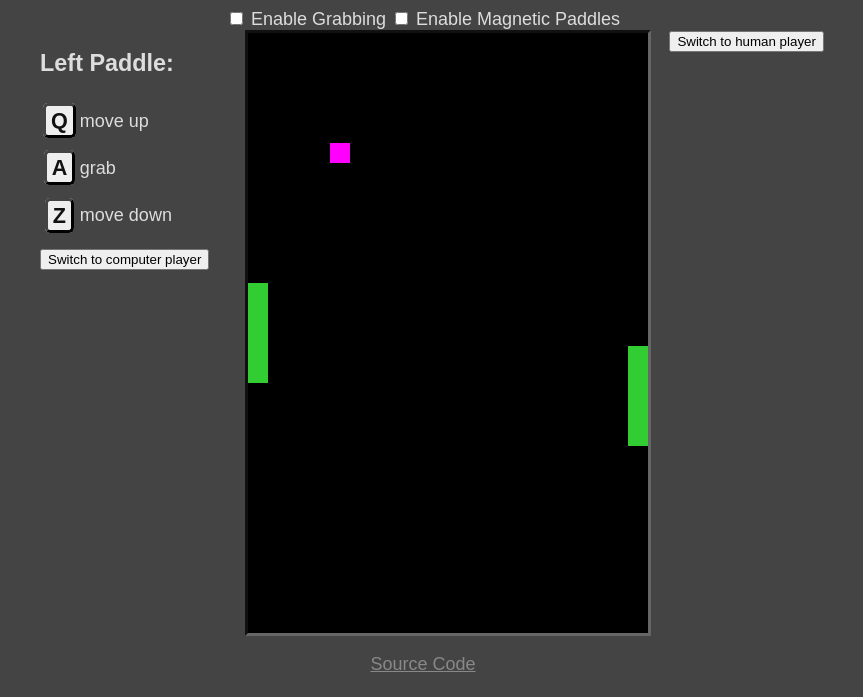
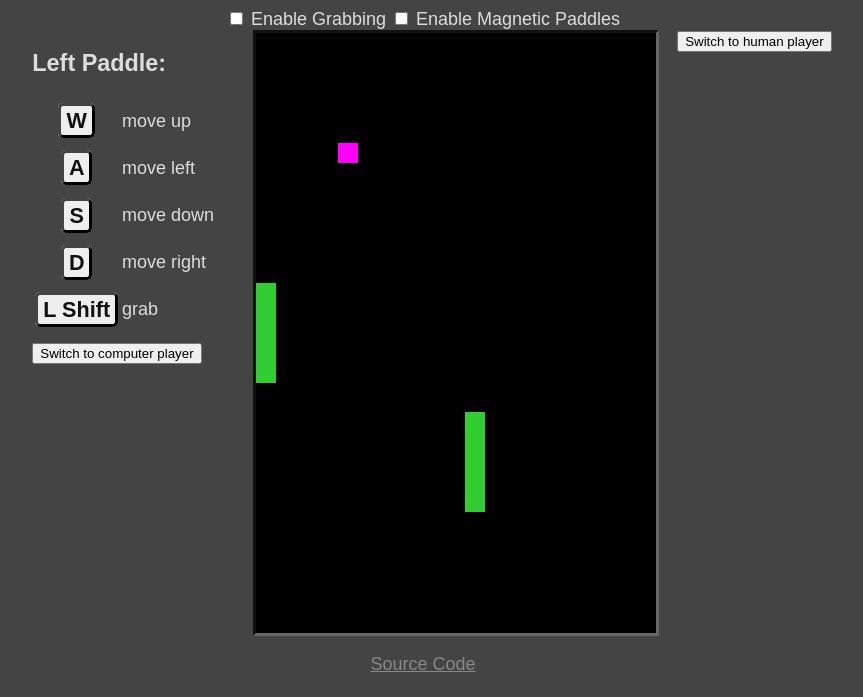
Before and after one commit to linusrachlis/the-pong-variations, a website built with Vite: page index.html in a window 1280 px wide. Shown: the part 103-800 px from the top of the page, without its empty margins (217-1080 px from the left). Built offline with nearby package versions, Linux system fonts and the light colour scheme.

Commit message:
Integrate 2D movement game mode (#12)
* Improve UI

* Gravity pong!

* Merge gravity/moving mechanics

Paddles now pull iff moving

* Add link to src code

* Add sublime project file

* V1 AI (but hard-coded to right paddle)

* AI can now take (n)either side, or both - user's choice

* V1 of 2D movement, but terrible AI

AI currently just moves back and forth on the X axis in a cycle,
in addition to its somewhat more intelligent Y-axis movement.
A sensible algorithm now seems much harder in 2 dimensions.

* Move TODOs to a new README.md file

* Slightly improve 2D movement AI

Now it randomly chooses moves instead of always in the same sequence.

Also, fixed a bug where the puck could get squashed between the
paddles in the centre and pop out the left side. (You just can't move
all the way to the centre. :P)

* Modernize magnet ai 2d move branch

* Remove unused vars and imports

* fix: puck being grabbed doesn't stop input tick

This was definitely a symptom of too much OOP...

* fix: actually obey magnetic mode setting

```diff
--- a/index.html
+++ b/index.html
@@ -1,7 +1,7 @@
 <!DOCTYPE html>
 <html>
 <head>
-    <title>Gravity Pong</title>
+    <title>The Pong Variations</title>
     <style>
     body {
         background-color: #444;
@@ -65,16 +65,24 @@
                 <h2>Left Paddle:</h2>
                 <table>
                     <tr>
-                        <th><span class=key>Q</span></th>
+                        <th><span class=key>W</span></th>
                         <td>move up</td>
                     </tr>
                     <tr>
                         <th><span class=key>A</span></th>
-                        <td>grab</td>
+                        <td>move left</td>
                     </tr>
                     <tr>
-                        <th><span class=key>Z</span></th>
+                        <th><span class=key>S</span></th>
                         <td>move down</td>
+                    </tr>
+                    <tr>
+                        <th><span class=key>D</span></th>
+                        <td>move right</td>
+                    </tr>
+                    <tr>
+                        <th><span class=key>L Shift</span></th>
+                        <td>grab</td>
                     </tr>
                 </table>
                 <button class=mode_switch data-to=ai data-side=left>Switch to computer player</button>
@@ -87,19 +95,26 @@
         <div class=sidebar>
             <div class="help hidden_panel">
                 <h2>Right Paddle:</h2>
-
                 <table>
                     <tr>
-                        <th><span class=key>P</span></th>
+                        <th><span class=key>&uarr;</span></th>
                         <td>move up</td>
                     </tr>
                     <tr>
-                        <th><span class=key>L</span></th>
-                        <td>grab</td>
+                        <th><span class=key>&larr;</span></th>
+                        <td>move left</td>
                     </tr>
                     <tr>
-                        <th><span class=key>,</span></th>
+                        <th><span class=key>&darr;</span></th>
                         <td>move down</td>
+                    </tr>
+                    <tr>
+                        <th><span class=key>&rarr;</span></th>
+                        <td>move right</td>
+                    </tr>
+                    <tr>
+                        <th><span class=key>R Shift</span></th>
+                        <td>grab</td>
                     </tr>
                 </table>
                 <button class=mode_switch data-to=ai data-side=right>Switch to computer player</button>
--- a/src/ai.ts
+++ b/src/ai.ts
@@ -2,51 +2,106 @@ import Pong from './pong'
 import Paddle from './paddle'
 import Input from './input'
 
-const enum MoveDirection {
-    UP,
-    DOWN,
+const enum Axis {
+    X,
+    Y,
+}
+const enum AxisInput {
+    MINUS,
+    PLUS,
     STOP,
 }
 
 export default class AI implements Input {
     static readonly puck_y_distance_threshold = 40
-    static readonly move_request_threshold = 10
 
-    private last_requested_direction: MoveDirection | undefined
-    private move_request_counter = 0
+    static readonly move_request_thresholds = {
+        [Axis.X]: 50,
+        [Axis.Y]: 10,
+    }
+
+    private last_inputs = {
+        [Axis.X]: AxisInput.STOP,
+        [Axis.Y]: AxisInput.STOP,
+    }
+    private input_counters = {
+        [Axis.X]: 0,
+        [Axis.Y]: 0,
+    }
+
+    private current_x_axis_input = AxisInput.STOP
+    static readonly axis_input_options = [
+        AxisInput.STOP,
+        AxisInput.MINUS,
+        AxisInput.PLUS,
+    ]
 
     tick(paddle: Paddle, pong: Pong): void {
         const puck = pong.puck
+
+        // Alpha 2 AI for X axis movement: randomly choose an input, apply
+        // until accepted, repeat.
+        const input_accepted = this.input_debounce(
+            Axis.X,
+            paddle,
+            this.current_x_axis_input
+        )
+        if (input_accepted) {
+            this.current_x_axis_input =
+                AI.axis_input_options[Math.round(Math.random() * 2)]
+        }
+
         // Only care if puck is approaching
         if (
             (puck.center_x < paddle.center_x && puck.vel.x <= 0) ||
             (puck.center_x > paddle.center_x && puck.vel.x >= 0)
         ) {
-            this.move_debounce(paddle, MoveDirection.STOP)
+            this.input_debounce(Axis.Y, paddle, AxisInput.STOP)
             return
         }
 
         const y_distance_to_puck = pong.puck.center_y - paddle.center_y
         if (y_distance_to_puck >= AI.puck_y_distance_threshold) {
-            this.move_debounce(paddle, MoveDirection.DOWN)
+            this.input_debounce(Axis.Y, paddle, AxisInput.PLUS)
         } else if (y_distance_to_puck <= -AI.puck_y_distance_threshold) {
-            this.move_debounce(paddle, MoveDirection.UP)
+            this.input_debounce(Axis.Y, paddle, AxisInput.MINUS)
         } else {
-            this.move_debounce(paddle, MoveDirection.STOP)
+            this.input_debounce(Axis.Y, paddle, AxisInput.STOP)
         }
     }
 
-    private move_debounce(paddle: Paddle, direction: MoveDirection): void {
-        if (direction == this.last_requested_direction) {
-            this.move_request_counter++
-            if (this.move_request_counter >= AI.move_request_threshold) {
-                paddle.moving_down = direction == MoveDirection.DOWN
-                paddle.moving_up = direction == MoveDirection.UP
-                this.move_request_counter = 0
+    /**
+    @return boolean Whether this resulted in actually moving
+    */
+    private input_debounce(
+        axis: Axis,
+        paddle: Paddle,
+        input: AxisInput
+    ): boolean {
+        if (input == this.last_inputs[axis]) {
+            this.input_counters[axis]++
+            if (this.input_counters[axis] >= AI.move_request_thresholds[axis]) {
+                switch (axis) {
+                    case Axis.X:
+                        {
+                            paddle.moving_left = input == AxisInput.MINUS
+                            paddle.moving_right = input == AxisInput.PLUS
+                        }
+                        break
+                    case Axis.Y:
+                        {
+                            paddle.moving_up = input == AxisInput.MINUS
+                            paddle.moving_down = input == AxisInput.PLUS
+                        }
+                        break
+                }
+                this.input_counters[axis] = 0
+                return true
             }
         } else {
-            this.last_requested_direction = direction
-            this.move_request_counter = 1
+            this.last_inputs[axis] = input
+            this.input_counters[axis] = 1
         }
+        return false
     }
 }
--- a/src/human_input.ts
+++ b/src/human_input.ts
@@ -5,10 +5,37 @@ import Pong from './pong'
 export default class HumanInput implements Input {
     moving_up = false
     moving_down = false
+    moving_left = false
+    moving_right = false
+    trying_to_grab = false
+
+    debugMode = false
+
+    debugLog(): void {
+        const {
+            moving_down,
+            moving_up,
+            moving_left,
+            moving_right,
+            trying_to_grab,
+        } = this
+        console.log('input', {
+            moving_down,
+            moving_up,
+            moving_left,
+            moving_right,
+            trying_to_grab,
+        })
+    }
 
     // eslint-disable-next-line @typescript-eslint/no-unused-vars
     tick(paddle: Paddle, _pong: Pong): void {
+        if (this.debugMode) this.debugLog()
+
         paddle.moving_up = this.moving_up
         paddle.moving_down = this.moving_down
+        paddle.moving_left = this.moving_left
+        paddle.moving_right = this.moving_right
+        paddle.trying_to_grab = this.trying_to_grab
     }
 }
--- a/src/paddle.ts
+++ b/src/paddle.ts
@@ -2,6 +2,20 @@ import Input from './input'
 import Pong from './pong'
 
 export default class Paddle {
+    static readonly pull_force = 0.1
+    static readonly move_speed = 3 // should maybe be 2 in magnetic mode?
+
+    private left_boundary = 0
+    private right_boundary = 0
+
+    public moving_down = false
+    public moving_up = false
+    public moving_left = false
+    public moving_right = false
+    public trying_to_grab = false
+
+    public debugMode = false
+
     constructor(
         public left: number,
         public top: number,
@@ -11,39 +25,84 @@ export default class Paddle {
         private pong: Pong
     ) {}
 
+    init(): void {
+        if (this.center_x < this.pong.center_x) {
+            this.left_boundary = 0
+            this.right_boundary = this.pong.center_x - this.pong.puck.width / 2
+        } else {
+            this.left_boundary = this.pong.center_x + this.pong.puck.width / 2
+            this.right_boundary = this.pong.width
+        }
+    }
+
     get right(): number {
         return this.left + this.width
     }
+
     get bottom(): number {
         return this.top + this.height
     }
+
     get center_x(): number {
         return this.left + this.width / 2
     }
+
     get center_y(): number {
         return this.top + this.height / 2
     }
+
     get pulling(): boolean {
+        // Paddle exerts attractive force on puck when moving
+        // in any direction: ((down XOR up) OR (left XOR right)).
+        // The xors are because both can be true but that results
+        // in standing still along that axis.
+        //
+        // TODO don't allow pulling by moving against a wall?
+        // (i.e. standing still)
+        //
+        // prettier-ignore
         return (
-            this.pong.game_mode.magnetic &&
+            this.pong.game_mode.magnetic
+            &&
+            (
+                (
                     (this.moving_down || this.moving_up) &&
                     !(this.moving_down && this.moving_up)
                 )
+                ||
+                (
+                    (this.moving_right || this.moving_left) &&
+                    !(this.moving_right && this.moving_left)
+                )
+            )
+        )
     }
 
-    moving_down = false
-    moving_up = false
-    trying_to_grab = false
-    static readonly pull_force = 0.1
-
-    should_apply_grabbing(): boolean {
+    get should_apply_grabbing(): boolean {
         return this.pong.game_mode.grabbing && this.trying_to_grab
     }
 
-    static readonly move_speed = 3 // should maybe be 2 in magnetic mode?
+    debugLog(): void {
+        const {
+            moving_down,
+            moving_up,
+            moving_left,
+            moving_right,
+            trying_to_grab,
+        } = this
+        console.log({
+            moving_down,
+            moving_up,
+            moving_left,
+            moving_right,
+            trying_to_grab,
+        })
+    }
 
     tick(): void {
         const puck = this.pong.puck
+
+        if (this.debugMode) this.debugLog()
 
         // Apply paddle movement (and apply to puck too, if this paddle's
         // grabbing it)
@@ -60,6 +119,20 @@ export default class Paddle {
             }
         }
 
+        // 2D movement stuff
+        if (this.moving_left && this.left > this.left_boundary) {
+            this.left -= Paddle.move_speed
+            if (puck.grabbed_by === this) {
+                puck.left -= Paddle.move_speed
+            }
+        }
+        if (this.moving_right && this.right < this.right_boundary) {
+            this.left += Paddle.move_speed
+            if (puck.grabbed_by === this) {
+                puck.left += Paddle.move_speed
+            }
+        }
+
         // Is the puck touching or overlapping this paddle at all?
         if (
             puck.left <= this.right &&
@@ -67,17 +140,26 @@ export default class Paddle {
             puck.top <= this.bottom &&
             puck.bottom >= this.top
         ) {
-            if (this.should_apply_grabbing() && puck.grabbed_by === undefined) {
+            if (this.should_apply_grabbing && puck.grabbed_by === undefined) {
                 // Apply grab
                 puck.grabbed_by = this
-            } else if (!this.trying_to_grab && puck.grabbed_by === this) {
+            } else if (
+                !this.should_apply_grabbing &&
+                puck.grabbed_by === this
+            ) {
                 // Release
                 puck.grabbed_by = undefined
             }
 
             // If puck is grabbed, don't do bounce calculation now
-            if (puck.grabbed_by !== undefined) return
+            if (puck.grabbed_by === undefined) this.calculateBounce()
+        }
 
+        this.input.tick(this, this.pong)
+    }
+
+    private calculateBounce(): void {
+        const puck = this.pong.puck
         let x_overlap: number,
             y_overlap: number,
             x_teleport: number,
@@ -148,9 +230,6 @@ export default class Paddle {
         }
     }
 
-        this.input.tick(this, this.pong)
-    }
-
     draw(ctx: CanvasRenderingContext2D): void {
         ctx.fillStyle = this.pulling ? 'yellow' : 'limegreen'
         ctx.fillRect(this.left, this.top, this.width, this.height)
--- a/src/pong.ts
+++ b/src/pong.ts
@@ -1,15 +1,17 @@
+import { PlayerSide } from './enums'
 import Input from './input'
-import { PlayerSide } from './enums'
+import { GameMode } from './main'
+import Paddle from './paddle'
 import Puck from './puck'
-import Paddle from './paddle'
 import * as util from './util'
-import { GameMode } from './main'
 
 export default class Pong {
     puck: Puck
     paddle_l: Paddle
     paddle_r: Paddle
     paddles: Record<PlayerSide, Paddle>
+    center_x: number
+    center_y: number
 
     is_over = false
 
@@ -20,12 +22,12 @@ export default class Pong {
         input_l: Input,
         input_r: Input
     ) {
-        const half_width = Math.floor(width / 2)
-        const half_height = Math.floor(height / 2)
+        this.center_x = width / 2
+        this.center_y = height / 2
 
-        const paddle_width = 20,
-            paddle_height = 100,
-            paddle_y = half_height - Math.round(paddle_height / 2)
+        const paddle_width = 20
+        const paddle_height = 100
+        const paddle_y = this.center_y - Math.round(paddle_height / 2)
         this.paddle_l = new Paddle(
             0,
             paddle_y,
@@ -52,11 +54,14 @@ export default class Pong {
         this.puck = new Puck(
             puck_width,
             puck_height,
-            half_width,
-            half_height,
+            this.center_x,
+            this.center_y,
             3,
             [this.paddle_l, this.paddle_r]
         )
+
+        this.paddle_l.init()
+        this.paddle_r.init()
     }
 
     draw(ctx: CanvasRenderingContext2D): void {
```
Also changed, not shown: src/main.ts (+33 -33 lines). Lines whose indentation alone changed are shown as unchanged.
